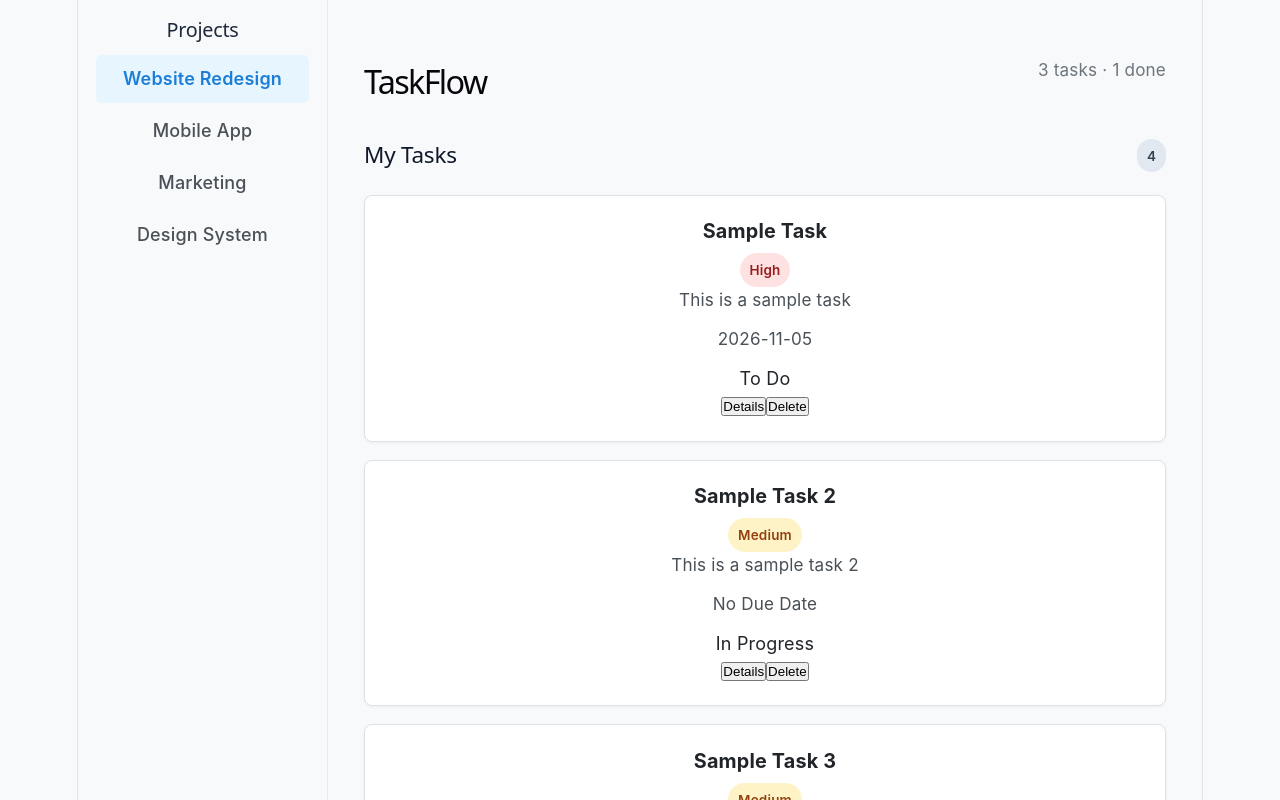
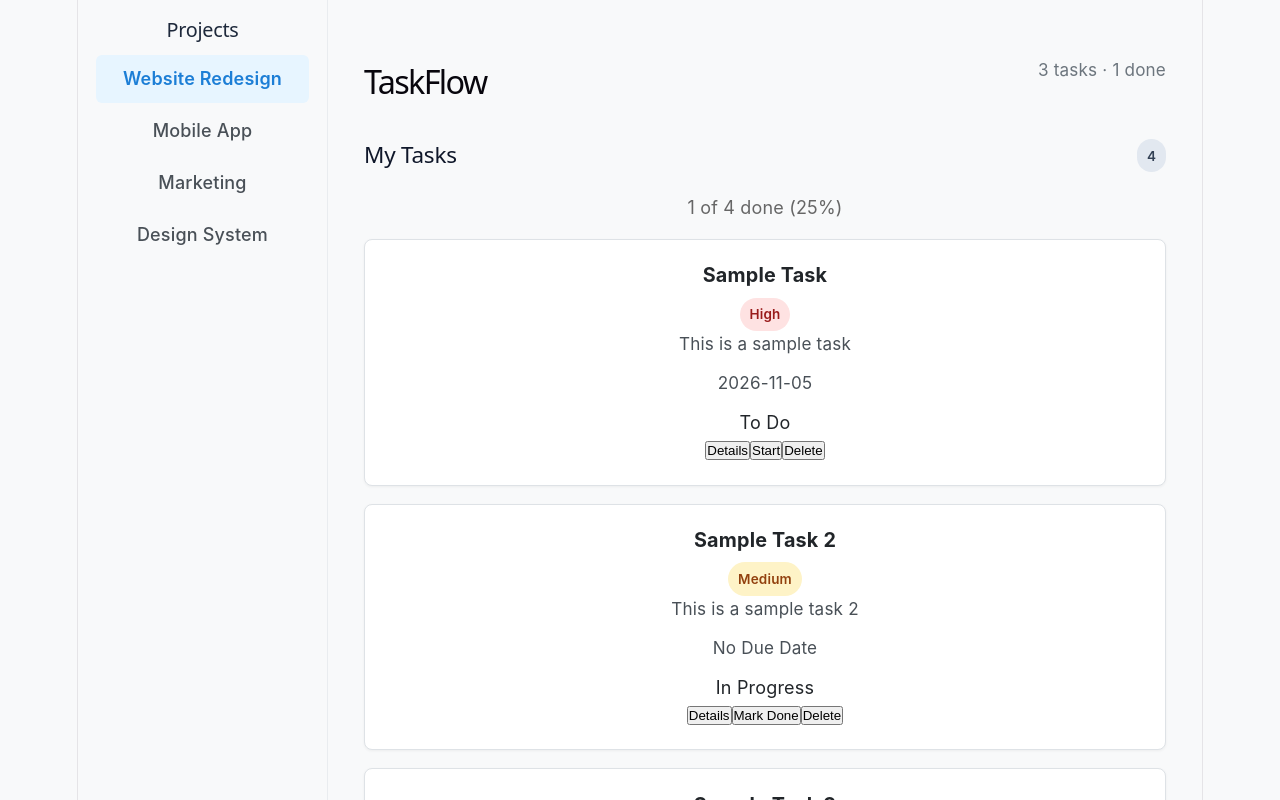
Before and after one commit to Elnour1/javascript-everywhere, a React (Vite) app in the folder day-07/react/: page / in a window 1280 px wide. Shown: the top 800 px of the page. Built offline with nearby package versions, Linux system fonts and the light colour scheme.

Commit message:
feat: add computed progress line with zero division handling

```diff
--- a/day-07/react/src/components/TaskCard.tsx
+++ b/day-07/react/src/components/TaskCard.tsx
@@ -1,15 +1,33 @@
-import type { Task } from "../types/task";
+import type { MouseEvent } from "react";
+import type { Task, TaskStatus } from "../types/task";
 import { Badge } from "./Badge";
-import type { MouseEvent } from "react";
 
 interface TaskCardProps {
   task: Task;
   variant?: "default" | "urgent";
   onSelect: (id: number) => void;
-  onDelete: (id: number) => void; // إضافة الخاصية الجديدة
+  onDelete: (id: number) => void;
+  onToggleStatus: (id: number) => void;
 }
 
-function getStatusLabel(status: string): string {
+function nextStatus(status: TaskStatus): TaskStatus {
+  switch (status) {
+    case "todo":
+      return "in-progress";
+    case "in-progress":
+      return "done";
+    case "done":
+      return "todo";
+  }
+}
+
+function getNextActionText(status: TaskStatus): string {
+  if (status === "todo") return "Start";
+  if (status === "in-progress") return "Mark Done";
+  return "Restart";
+}
+
+function getStatusLabel(status: TaskStatus): string {
   if (status === "todo") return "To Do";
   if (status === "in-progress") return "In Progress";
   return "Done";
@@ -20,6 +38,7 @@
   variant = "default",
   onSelect,
   onDelete,
+  onToggleStatus,
 }: TaskCardProps) {
   function handleDetailsClick(event: MouseEvent<HTMLButtonElement>) {
     console.log("button clicked", event.currentTarget.textContent);
@@ -27,11 +46,17 @@
   }
 
   function handleDelete(event: MouseEvent<HTMLButtonElement>) {
-    event.stopPropagation(); // يمنع تداخل النقر مع كارت المهمة
+    event.stopPropagation();
     onDelete(task.id);
   }
 
+  function handleStatusClick(event: MouseEvent<HTMLButtonElement>) {
+    event.stopPropagation();
+    onToggleStatus(task.id);
+  }
+
   const priority = task.priority ?? "medium";
+  const nextTaskStatus = nextStatus(task.status);
 
   const toneMap: Record<"low" | "medium" | "high", "neutral" | "warning" | "danger"> = {
     low: "neutral",
@@ -47,14 +72,24 @@
         <h3 className="task-title">{task.title}</h3>
         <Badge tone={badgeTone}>{priority}</Badge>
       </div>
+
       <p className="task-description">{task.description}</p>
       <p className="task-date">{task.dueDate ?? "No Due Date"}</p>
+
       <span className={`task-status status-${task.status}`}>
         {getStatusLabel(task.status)}
       </span>
+
       <div className="task-actions">
         <button className="task-button" onClick={handleDetailsClick}>
           Details
+        </button>
+        <button
+          className="task-button"
+          onClick={handleStatusClick}
+          aria-label={`Set task status to ${getStatusLabel(nextTaskStatus)}`}
+        >
+          {getNextActionText(task.status)}
         </button>
         <button className="task-button task-button--danger" onClick={handleDelete}>
           Delete
--- a/day-07/react/src/components/TaskList.tsx
+++ b/day-07/react/src/components/TaskList.tsx
@@ -1,22 +1,49 @@
-import { tasks } from "../data/tasks";
-import TaskCard from "./TaskCard";
+import { useState } from "react";
+import { tasks as initialTasks } from "../data/tasks";
+import TaskCard from "../components/TaskCard";
 import Section from "./Section";
-import {Badge} from "./Badge";
+import { Badge } from "./Badge";
 
 function TaskList() {
+  const [tasks, setTasks] = useState(initialTasks);
+
+  // 1. حساب القيم المشتقة (Computed, not stored in state)
+  const totalTasks = tasks.length;
+  const completedTasks = tasks.filter((task) => task.status === "done").length;
+  const percentage = totalTasks > 0 ? Math.round((completedTasks / totalTasks) * 100) : 0;
+
   function handleSelectTask(id: number) {
     console.log(`Task selected with id: ${id}`);
   }
 
   function handleDeleteTask(id: number) {
-    console.log(`Deleting task with id: ${id}`);
+    setTasks((prevTasks) => prevTasks.filter((task) => task.id !== id));
+  }
+
+  function handleToggleStatus(taskId: number) {
+    setTasks((prevTasks) =>
+      prevTasks.map((task) => {
+        if (task.id === taskId) {
+          return {
+            ...task,
+            status: task.status === "done" ? "todo" : "done",
+          };
+        }
+        return task;
+      })
+    );
   }
 
   return (
     <Section
       title="My Tasks"
-      action={<Badge tone="neutral">{tasks.length}</Badge>}
-    >
+      action={<Badge tone="neutral">{totalTasks}</Badge>}>
+      <p className="task-progress" style={{ margin: "0 0 1rem 0", color: "#666" }}>
+        {totalTasks === 0
+          ? "0 tasks (0%)"
+          : `${completedTasks} of ${totalTasks} done (${percentage}%)`}
+      </p>
+
       <div className="task-list">
         {tasks.map((task, index) => (
           <TaskCard
@@ -25,6 +52,7 @@
             variant={index === 0 ? "urgent" : "default"}
             onSelect={handleSelectTask}
             onDelete={handleDeleteTask}
+            onToggleStatus={handleToggleStatus}
           />
         ))}
       </div>
```
Also changed, not shown: day-07/react/src/types/task.ts (+25 -0 lines).
